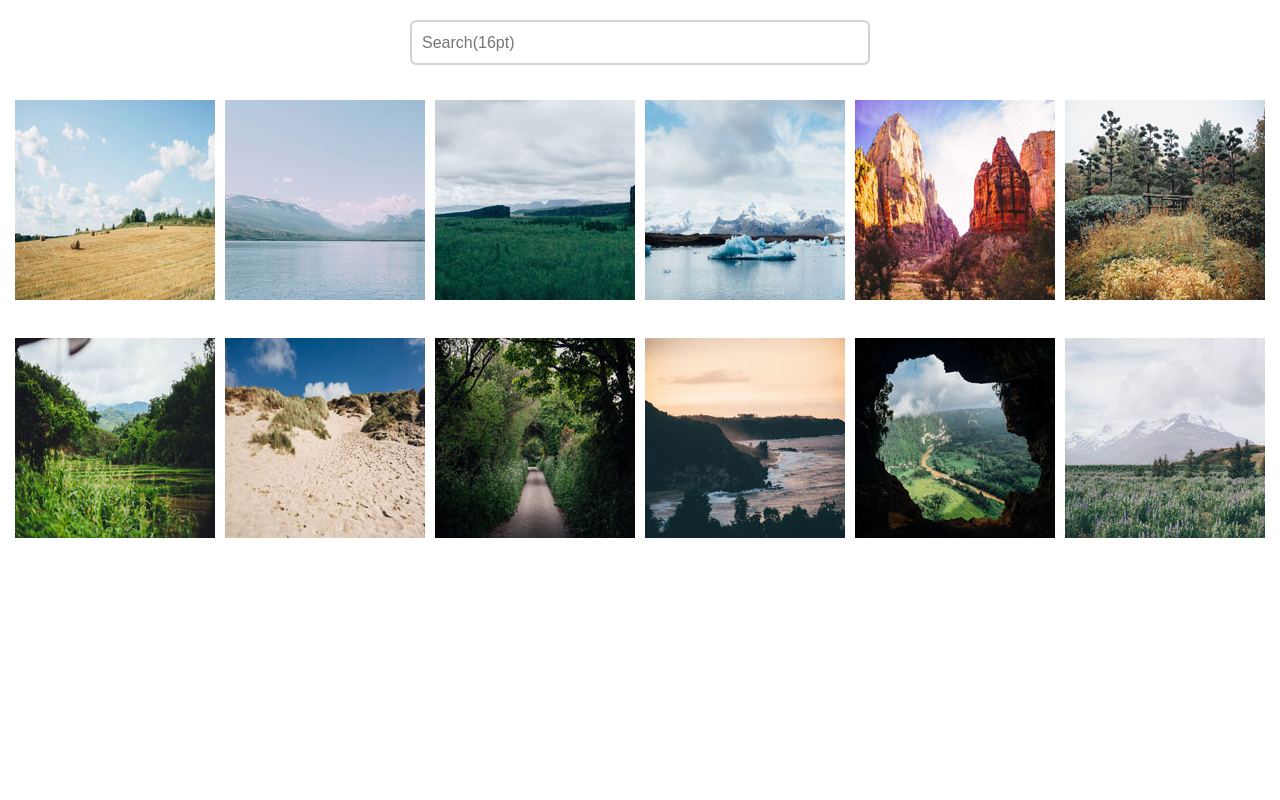
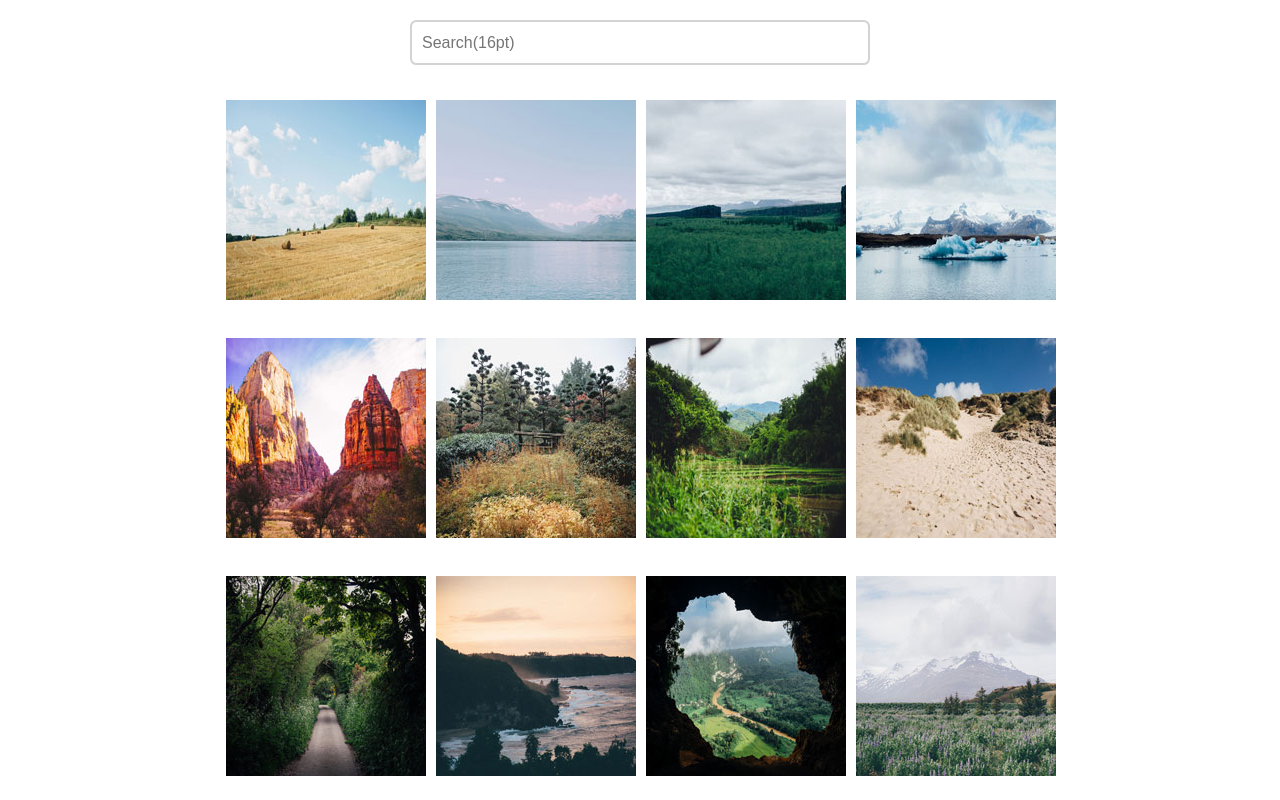
Before and after one commit to RichLeeDev/Interactive-Photo-Gallery, a plain HTML site: page index.html in a window 1280 px wide. Drawn offline with nearby package versions, Linux system fonts and the light colour scheme.

Commit message:
finished

```diff
--- a/css/style.css
+++ b/css/style.css
@@ -7,17 +7,16 @@
   display:flex;
   justify-content: center;
   align-items: center;
-  /* width: 40%; */
-  margin: 0 auto;
 }
 .search-child {
   width: 0 auto;
   padding-top: 20px;
 }
 body {
-  width: 100%;
   padding-left: 5px;
   padding-right: 5px;
+  max-width: 858px;
+  margin: 0 auto;
 }
 input {
   width: 460px;
@@ -34,11 +33,10 @@ input {
 .img-container {
   display: flex;
   flex-wrap: wrap;
-  width: 100%;
 }
 
 .col {
-  flex: 1 25%;
+  flex: 1 24%;
   padding-top: 35px;
   padding-left: 10px;
 }
```
